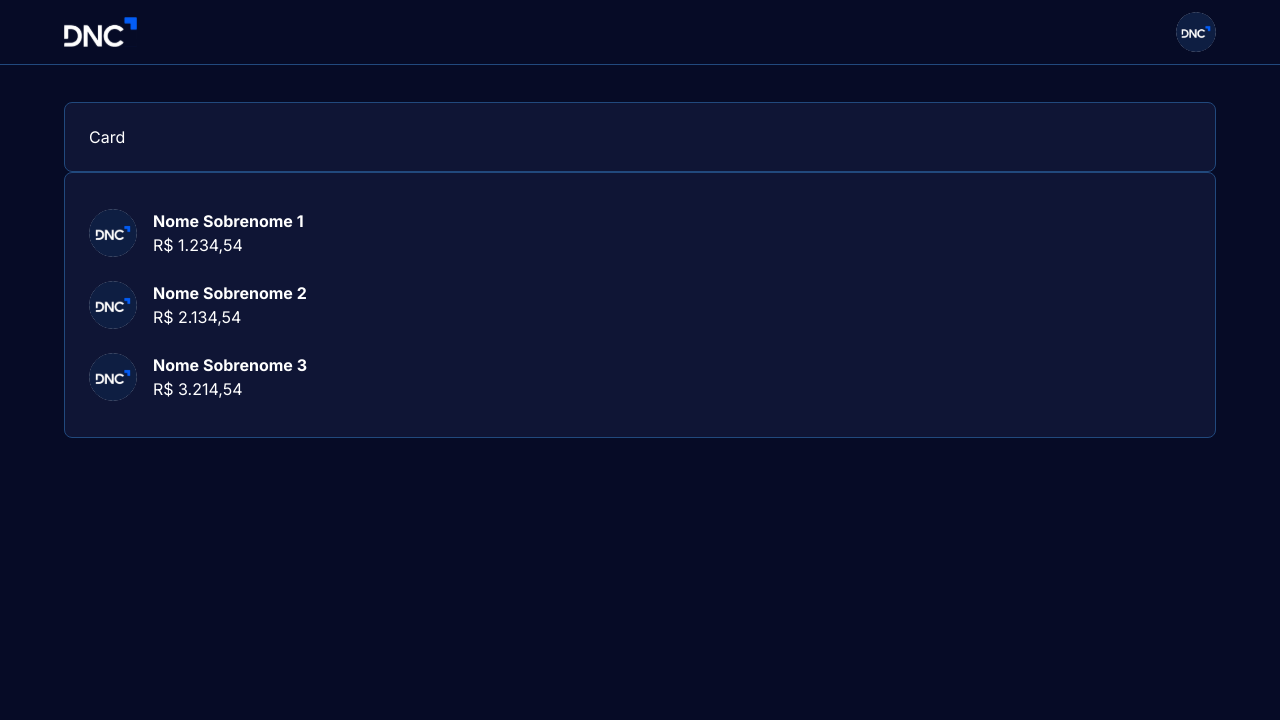
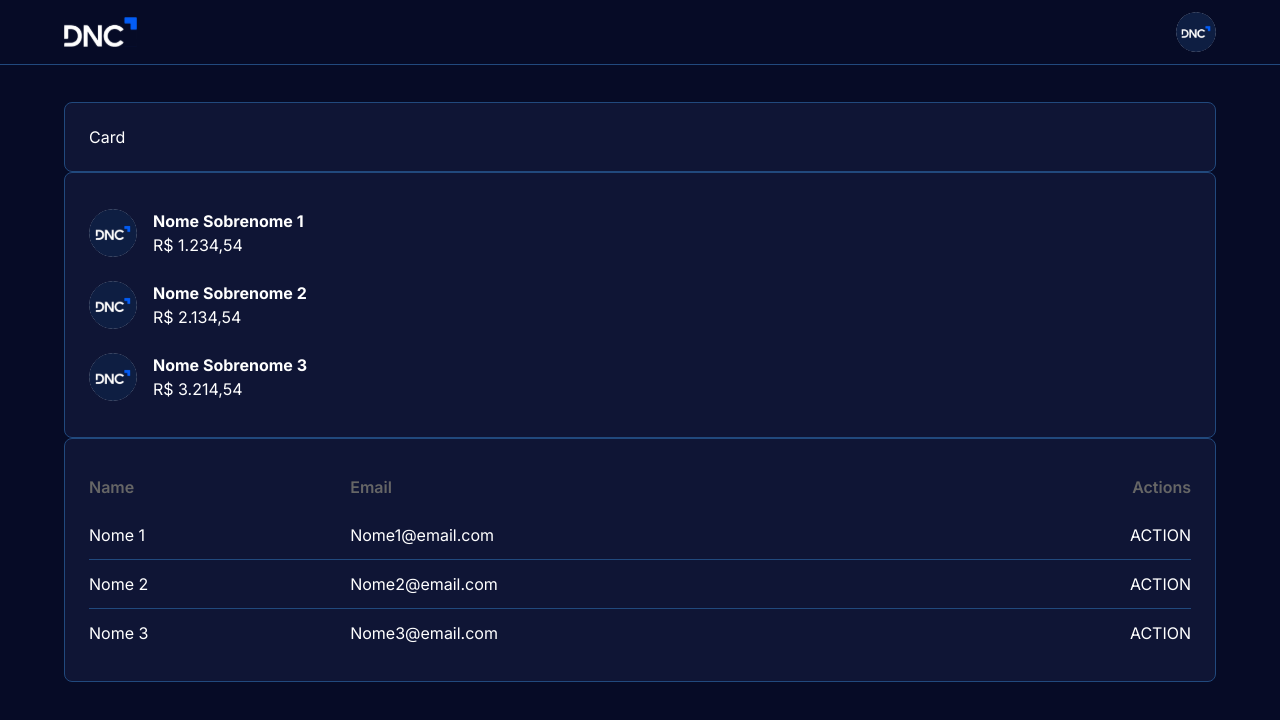
Before and after one commit to devantonio27/DashBoard, a React (Vite) app: page /home in a window 1280 px wide. Shown: the top 720 px of the page. Built offline with nearby package versions, Linux system fonts and the light colour scheme.

Commit message:
Feat: create table component

```diff
--- /dev/null
+++ b/src/components/CustomTable.tsx
@@ -0,0 +1,64 @@
+import styled from 'styled-components'
+import { CustomTableProps } from '@/types'
+import { pxToRem } from '@/utils'
+
+const TableWrapper = styled.div`
+  overflow-x: auto;
+  width: 100%;
+  table {
+    width: 100%;
+    border-collapse: collapse;
+
+    th,
+    td {
+      height: ${pxToRem(48)};
+      padding: 0 ${pxToRem(8)} 0 0;
+      text-align: left;
+      &:last-child {
+        text-align: right;
+        padding: 0;
+      }
+    }
+
+    th {
+      color: ${(props) => props.theme.typographies.subtitle};
+      font-weight: 600;
+    }
+
+    tr {
+      border-bottom: ${pxToRem(1)} solid
+        ${(props) => props.theme.appDefaultStroke};
+      &:last-child {
+        border-bottom: none;
+      }
+    }
+  }
+`
+
+function CustomTable(props: CustomTableProps) {
+  const { headers, rows } = props
+  return (
+    <TableWrapper>
+      <table>
+        <thead>
+          <tr>
+            {headers.map((header, index) => (
+              <th key={index}>{header}</th>
+            ))}
+          </tr>
+        </thead>
+        <tbody>
+          {rows.map((row, rowIndex) => (
+            <tr key={rowIndex}>
+              {row.map((cell, cellIndex) => (
+                <td key={cellIndex}>{cell}</td>
+              ))}
+            </tr>
+          ))}
+        </tbody>
+      </table>
+    </TableWrapper>
+  )
+}
+
+export default CustomTable
--- a/src/components/index.ts
+++ b/src/components/index.ts
@@ -1,4 +1,5 @@
 export { default as AvatarsList } from './AvatarList'
+export { default as CustomTable } from './CustomTable'
 export { default as FormComponent } from './FormComponent'
 export { default as Header } from './Header'
 export * from './CardComponent'
--- a/src/pages/Home.tsx
+++ b/src/pages/Home.tsx
@@ -1,4 +1,4 @@
-import { AvatarsList, CardComponent, Header } from '@/components'
+import { AvatarsList, CardComponent, CustomTable, Header } from '@/components'
 import { Container } from '@mui/material'
 import { currencyConverter } from '@/utils'
 
@@ -21,6 +21,15 @@
     },
   ]
 
+  const mockTableData = {
+    headers: ['Name', 'Email', 'Actions'],
+    rows: [
+      [<span>Nome 1</span>, <span>Nome1@email.com</span>, <span>ACTION</span>],
+      [<span>Nome 2</span>, <span>Nome2@email.com</span>, <span>ACTION</span>],
+      [<span>Nome 3</span>, <span>Nome3@email.com</span>, <span>ACTION</span>],
+    ],
+  }
+
   return (
     <>
       <Header />
@@ -29,6 +38,12 @@
         <CardComponent>
           <AvatarsList listData={mockListData} />
         </CardComponent>
+        <CardComponent>
+          <CustomTable
+            headers={mockTableData.headers}
+            rows={mockTableData.rows}
+          />
+        </CardComponent>
       </Container>
     </>
   )
--- a/src/types/index.ts
+++ b/src/types/index.ts
@@ -1,4 +1,5 @@
 export * from './avatarsList'
+export * from './customTable'
 export * from './theme'
 export * from './formComponent'
 export * from './typographies'
```
Also changed, not shown: src/types/customTable.d.ts (added).
